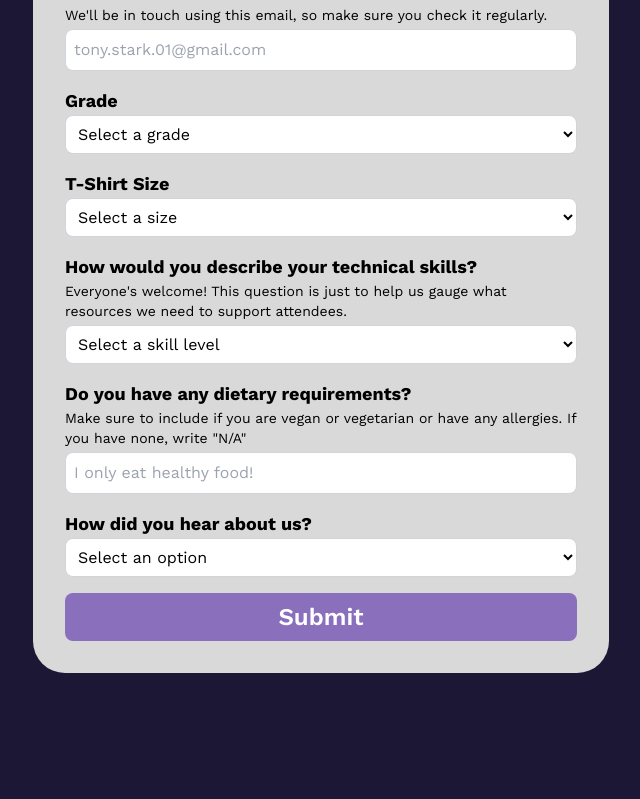
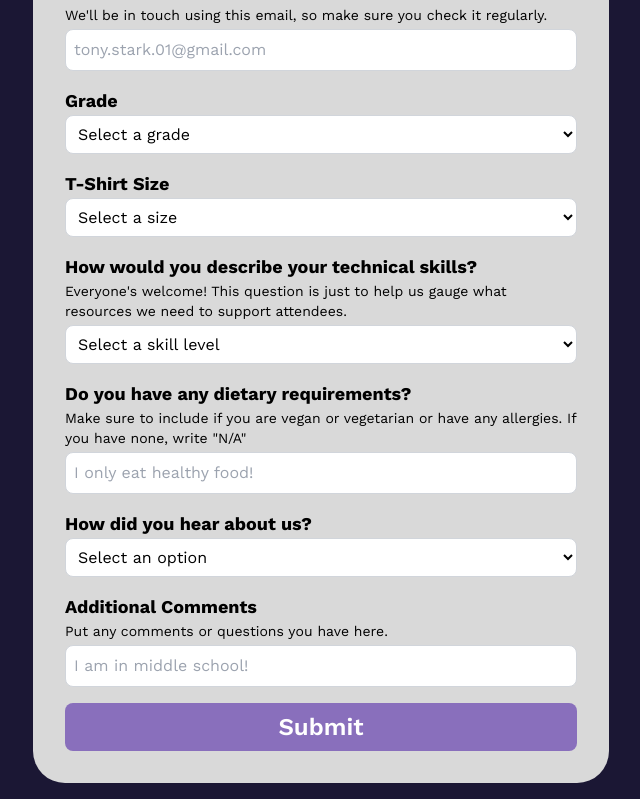
Before and after one commit to bub655/code-for-cause, a Next.js app: page /register in a window 1280 px wide. Shown: the part 337-1136 px from the top of the page, without its empty margins (319-959 px from the left). Before the commit the page ends 1026 px from the top, so only its background shows below. Built offline with nearby package versions, Linux system fonts and the light colour scheme.

Commit message:
additional comment section while registering

```diff
--- a/src/app/api/register/route.tsx
+++ b/src/app/api/register/route.tsx
@@ -19,7 +19,7 @@ export async function POST(request: NextRequest) {
 			size: searchParams.get("size"),
 			skill: searchParams.get("skill"),
 			source: searchParams.get("source"),
-			notes: "None",
+			notes: searchParams.get("notes"),
 			forms: false,
 			registered: serverTimestamp(),
 		});
@@ -37,7 +37,7 @@ export async function POST(request: NextRequest) {
 					size: searchParams.get("size"),
 					skill: searchParams.get("skill"),
 					source: searchParams.get("source"),
-					notes: "None",
+					notes: searchParams.get("notes"),
 					forms: false,
 					emailSaved: serverTimestamp(),
 					registered: serverTimestamp(),
--- a/src/app/register/page.tsx
+++ b/src/app/register/page.tsx
@@ -26,9 +26,9 @@ const Register = () => {
 		const name = ((e.target as HTMLFormElement)[0] as any).value;
 		const email = ((e.target as HTMLFormElement)[1] as any).value;
 		const diet = ((e.target as HTMLFormElement)[5] as any).value;
-
+		const notes = ((e.target as HTMLFormElement)[7] as any).value;
 		const response = await fetch(
-			`/api/register?name=${name}&email=${email}&diet=${diet}&grade=${grade}&size=${size}&skill=${skill}&source=${source}`,
+			`/api/register?name=${name}&email=${email}&diet=${diet}&grade=${grade}&size=${size}&skill=${skill}&source=${source}&notes=${notes}`,
 			{
 				method: "POST",
 			}
@@ -231,6 +231,23 @@ const Register = () => {
 						</select>
 					</div>
 
+					<div>
+						<label className="text-lg block" htmlFor="notes">
+							Additional Comments
+						</label>
+						<p className="mb-1 block text-md font-normal text-sm">
+							Put any comments or questions you have here.
+						</p>
+						<input
+							required
+							placeholder="I am in middle school!"
+							className="w-full rounded-lg bg-white font-normal border border-gray-300 p-2 outline-none"
+							spellCheck="false"
+							type="text"
+							id="notes"
+						/>
+					</div>
+
 					<button
 						type="submit"
 						disabled={isLoading}
```
